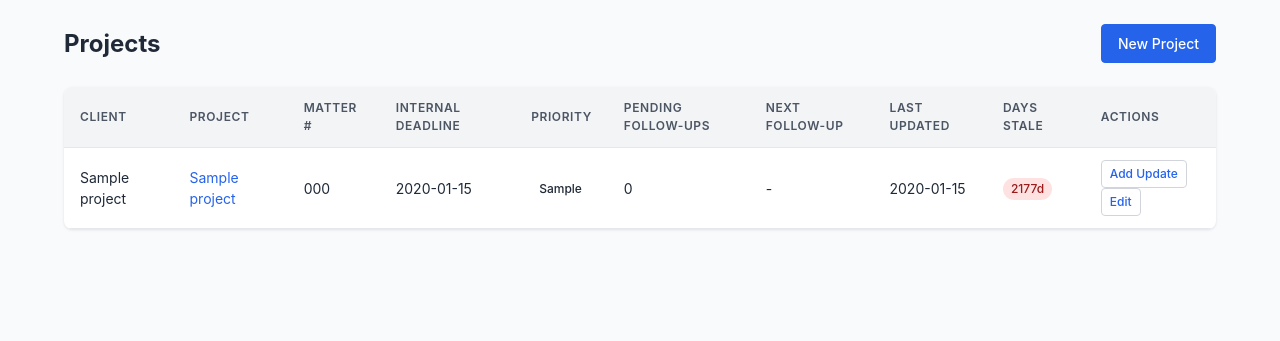
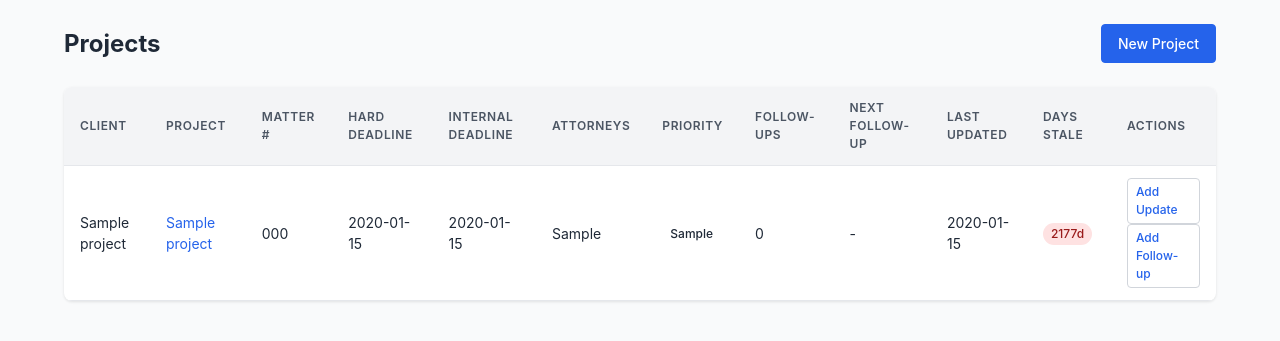
Before and after one commit to nomindnick/worktracker_v1, a Flask app: page /projects/ in a window 1280 px wide. Shown: the part 56-397 px from the top of the page. Run offline with Flask 3, Linux system fonts and the light colour scheme; tables that the repository leaves empty hold one stand-in row (values such as "Sample post").

Commit message:
Fix missing spec features from comprehensive review
Projects list:
- Add Hard Deadline column
- Add Attorneys column
- Add "Add Follow-up" quick action button

Project detail:
- Add Actual Hours display

Project edit form:
- Add Actual Hours field (for editing after archive)

Added 5 new tests. 203 tests total, 100% coverage.

🤖 Generated with [Claude Code](https://claude.com/claude-code)

Co-Authored-By: Claude Opus 4.5 <noreply@anthropic.com>

```diff
--- a/app/templates/projects/detail.html
+++ b/app/templates/projects/detail.html
@@ -41,6 +41,9 @@
 
             <dt>Estimated Hours</dt>
             <dd>{{ project.estimated_hours or '-' }}</dd>
+
+            <dt>Actual Hours</dt>
+            <dd>{{ project.actual_hours or '-' }}</dd>
         </dl>
     </section>
 
--- a/app/templates/projects/list.html
+++ b/app/templates/projects/list.html
@@ -16,9 +16,11 @@
                 <th>Client</th>
                 <th>Project</th>
                 <th>Matter #</th>
+                <th>Hard Deadline</th>
                 <th>Internal Deadline</th>
+                <th>Attorneys</th>
                 <th>Priority</th>
-                <th>Pending Follow-ups</th>
+                <th>Follow-ups</th>
                 <th>Next Follow-up</th>
                 <th>Last Updated</th>
                 <th>Days Stale</th>
@@ -31,7 +33,9 @@
                 <td>{{ project.client_name }}</td>
                 <td><a href="{{ url_for('projects.detail', id=project.id) }}">{{ project.project_name }}</a></td>
                 <td>{{ project.matter_number or '-' }}</td>
+                <td>{{ project.hard_deadline or '-' }}</td>
                 <td>{{ project.internal_deadline }}</td>
+                <td>{{ project.assigned_attorneys }}</td>
                 <td><span class="priority priority-{{ project.priority }}">{{ project.priority }}</span></td>
                 <td>{{ project.pending_followup_count }}</td>
                 <td>{{ project.next_followup.due_date if project.next_followup else '-' }}</td>
@@ -39,7 +43,7 @@
                 <td><span class="staleness staleness-{{ project.staleness_level }}">{{ project.days_since_update }}d</span></td>
                 <td>
                     <a href="{{ url_for('updates.new') }}?project_id={{ project.id }}" class="btn btn-small">Add Update</a>
-                    <a href="{{ url_for('projects.edit', id=project.id) }}" class="btn btn-small">Edit</a>
+                    <a href="{{ url_for('followups.new') }}?project_id={{ project.id }}" class="btn btn-small">Add Follow-up</a>
                 </td>
             </tr>
             {% endfor %}
```
Also changed, not shown: IMPLEMENTATION_PLAN.md (+1 -0 lines), app/templates/projects/form.html (+8 -0 lines), tests/routes/test_projects.py (+38 -2 lines).
